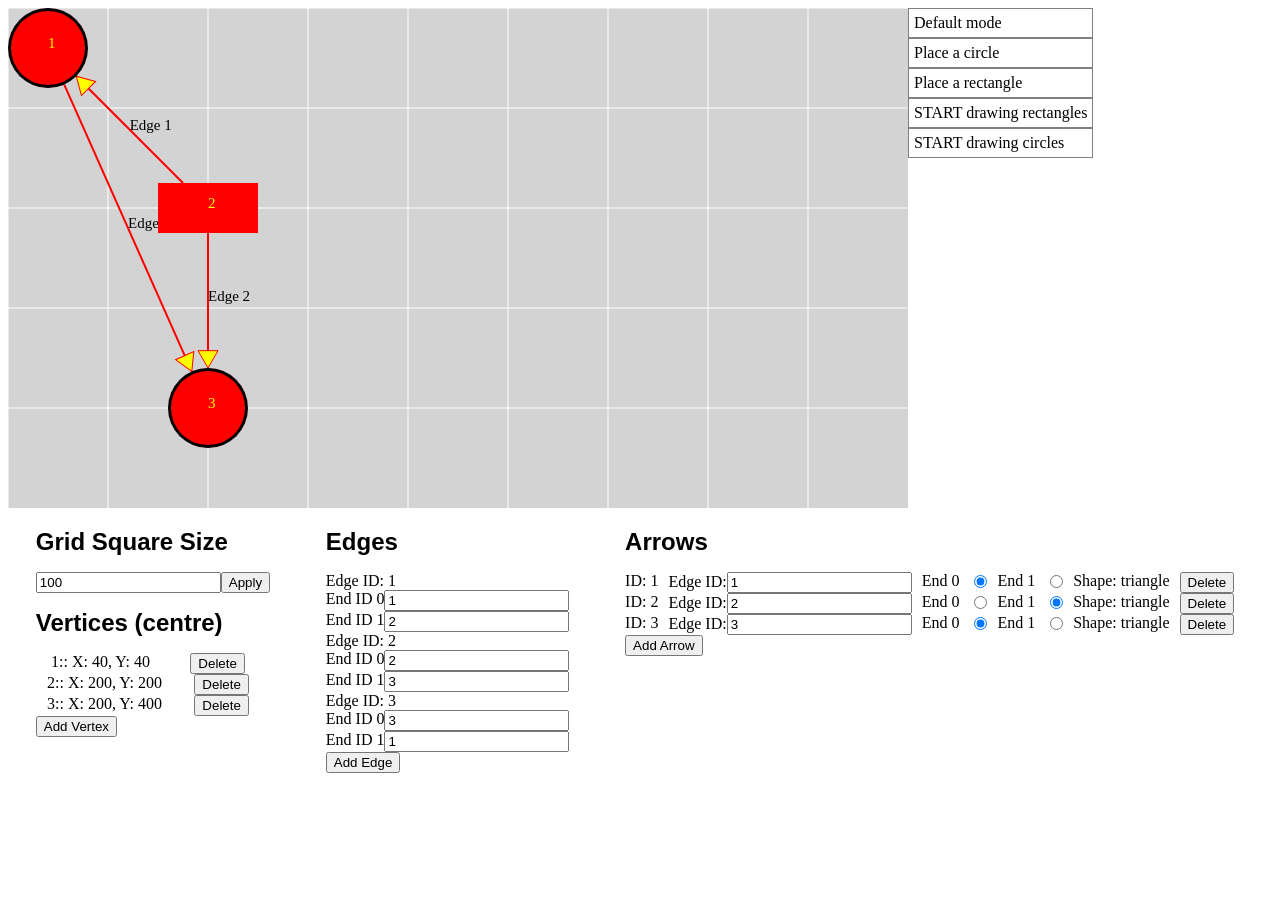
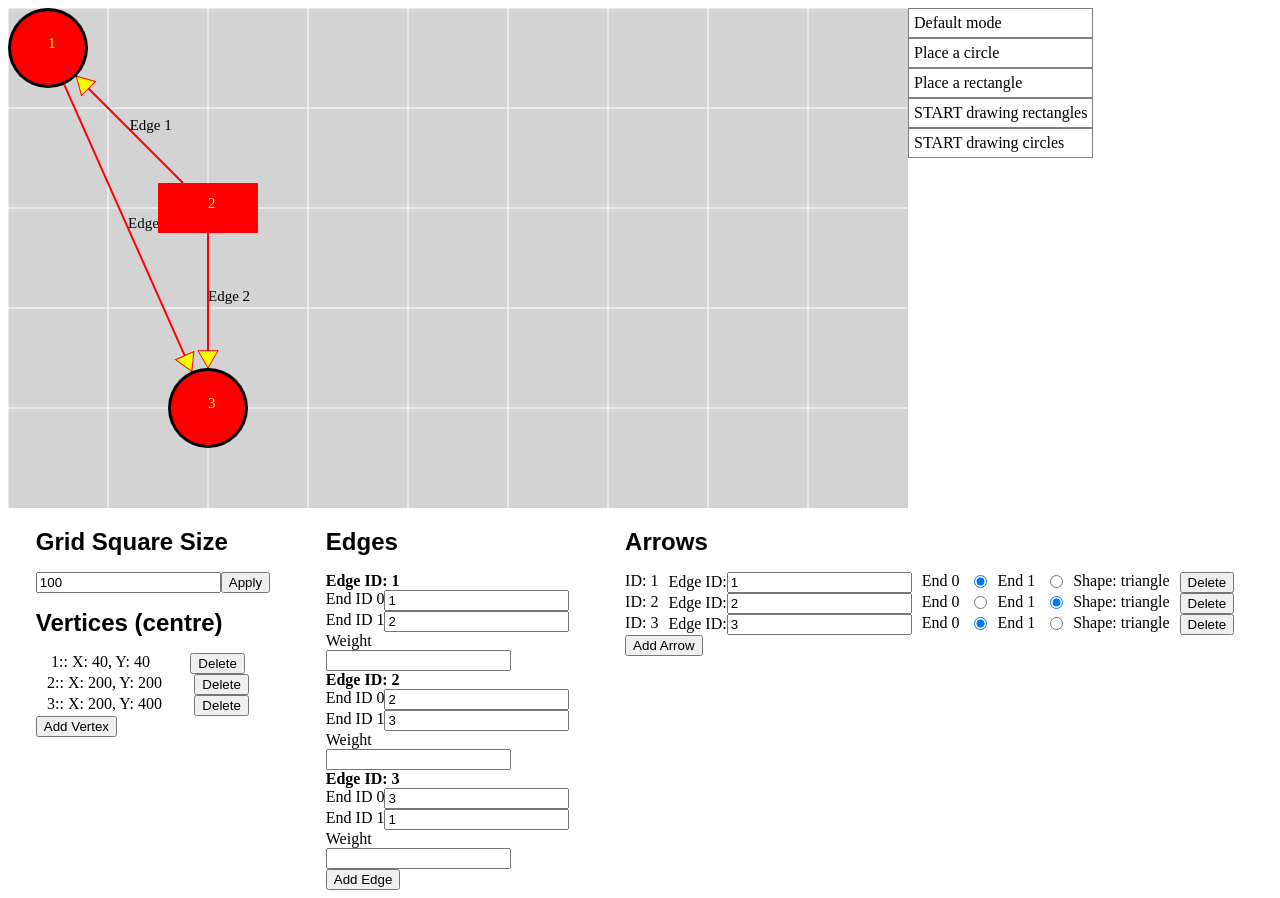
Before and after one commit to lamh85/Graph-Editor, a React app: page / in a window 1280 px wide. Before the commit the page ends 800 px from the top, so only its background shows below. Built offline with nearby package versions, Linux system fonts and the light colour scheme; the HTML template or start-up script is replaced by a standard one.

Commit message:
Add Edge weight property (#18)
* Add property to Edge. Improve Edge form's layout.

* investigating code

* resolve rebase conflict

* remove redundant function

* <input/> updates edge's weight.

* style form

```diff
--- a/src/models/edge.ts
+++ b/src/models/edge.ts
@@ -22,6 +22,7 @@ export const TEMPLATE = {
 
 export type EdgeT = {
   id: number
+  weight?: number
   end0: EndT
   end1: EndT
 }
--- a/src/pages/home/PropertiesEditor/EdgesPanel.tsx
+++ b/src/pages/home/PropertiesEditor/EdgesPanel.tsx
@@ -57,13 +57,32 @@ export function EdgesPanel({ createEdge, updateEdge, edges, vertices }) {
     })
   }
 
+  const handleUpdateWeight = (event, edgeId, inputIndex) => {
+    const inputClone = [...edgesInput]
+    const editedEdge = inputClone[inputIndex]
+    const newWeight = parseInt(event.target.value)
+
+    inputClone[inputIndex] = {
+      ...editedEdge,
+      weight: newWeight,
+    }
+
+    setEdgesInput(inputClone)
+
+    updateEdge({
+      id: edgeId,
+      property: 'weight',
+      value: newWeight,
+    })
+  }
+
   return (
     <div>
       <H1>Edges</H1>
       {edgesInput.map((edge, inputIndex) => {
         return (
           <div key={edge.id}>
-            <div>Edge ID: {edge.id}</div>
+            <div style={{ fontWeight: 'bold' }}>Edge ID: {edge.id}</div>
             {[0, 1].map((endNumber) => {
               const validationMessage =
                 edge?.validationSource == `end${endNumber}` &&
@@ -83,6 +102,15 @@ export function EdgesPanel({ createEdge, updateEdge, edges, vertices }) {
                 />
               )
             })}
+            <div style={{ display: 'block' }}>
+              <div>Weight</div>
+              <input
+                value={edge?.weight}
+                onChange={(event) =>
+                  handleUpdateWeight(event, edge.id, inputIndex)
+                }
+              />
+            </div>
           </div>
         )
       })}
```
